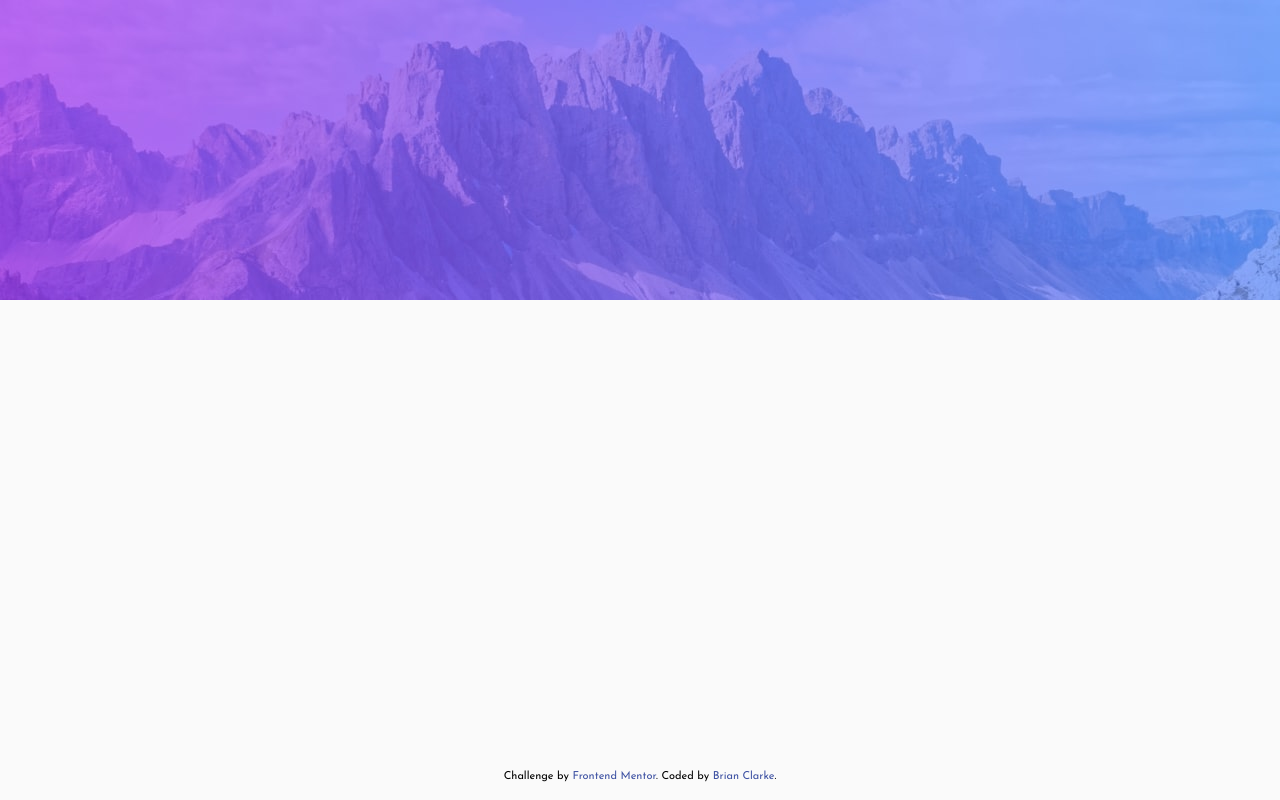
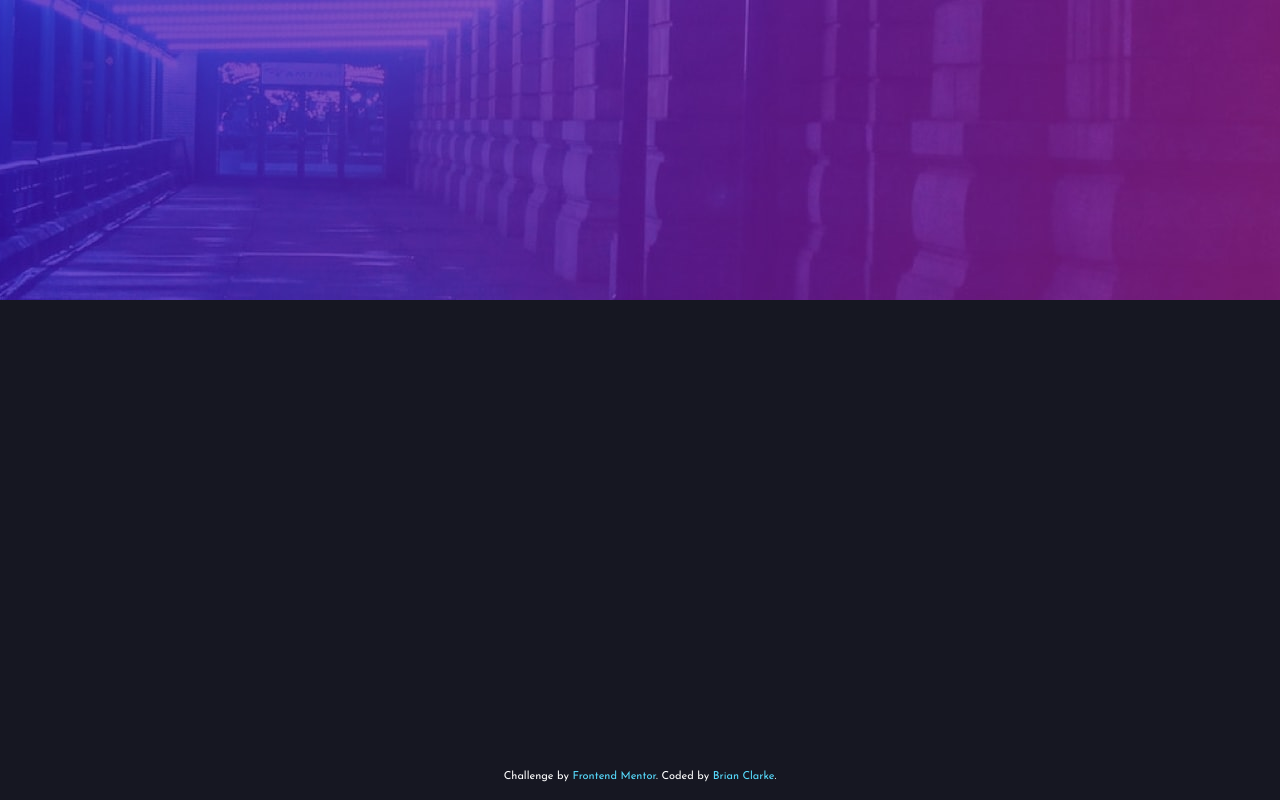
Before and after one commit to clarkeadg/fm-todo-app, a React (Vite) app: page / in a window 1280 px wide. Built offline with nearby package versions, Linux system fonts and the light colour scheme.

Commit message:
theme colors

```diff
--- a/src/App.tsx
+++ b/src/App.tsx
@@ -2,8 +2,8 @@ import Attribution from './components/Attribution'
 //import AgeCalculator from './components/AgeCalculator/AgeCalculator'
 
 const App = () => {
-  const theme = "light";
-  //const theme = "dark";
+  // const theme = "light";
+  const theme = "dark";
 
   return (
     <main className={`${theme} relative min-h-screen pt-[115px] md:pt-[155px] pb-10`}>
--- a/src/index.css
+++ b/src/index.css
@@ -40,7 +40,6 @@ body { height: 100%; }
 
 main { background: var(--light-theme-very-light-gray) url(./assets/images/bg-desktop-light.jpg) no-repeat center top / 1440px auto; }
 @media (max-width: 640px) { main{ background-image: url(./assets/images/bg-mobile-light.jpg); background-size: 100% 200px; }}
-/* @media (min-width: 1441px) { main { background-size: 100% 300px; }} */
 
 main.dark { background-color: var(--dark-theme-very-dark-blue); background-image: url(./assets/images/bg-desktop-dark.jpg); }
-@media (max-width: 640px) { main.dark { background-image: url(./assets/images/bg-mobile-dark.jpg); background-size: 100% 200px; }}
+@media (max-width: 640px) { main.dark { background-image: url(./assets/images/bg-mobile-dark.jpg); }}
```
